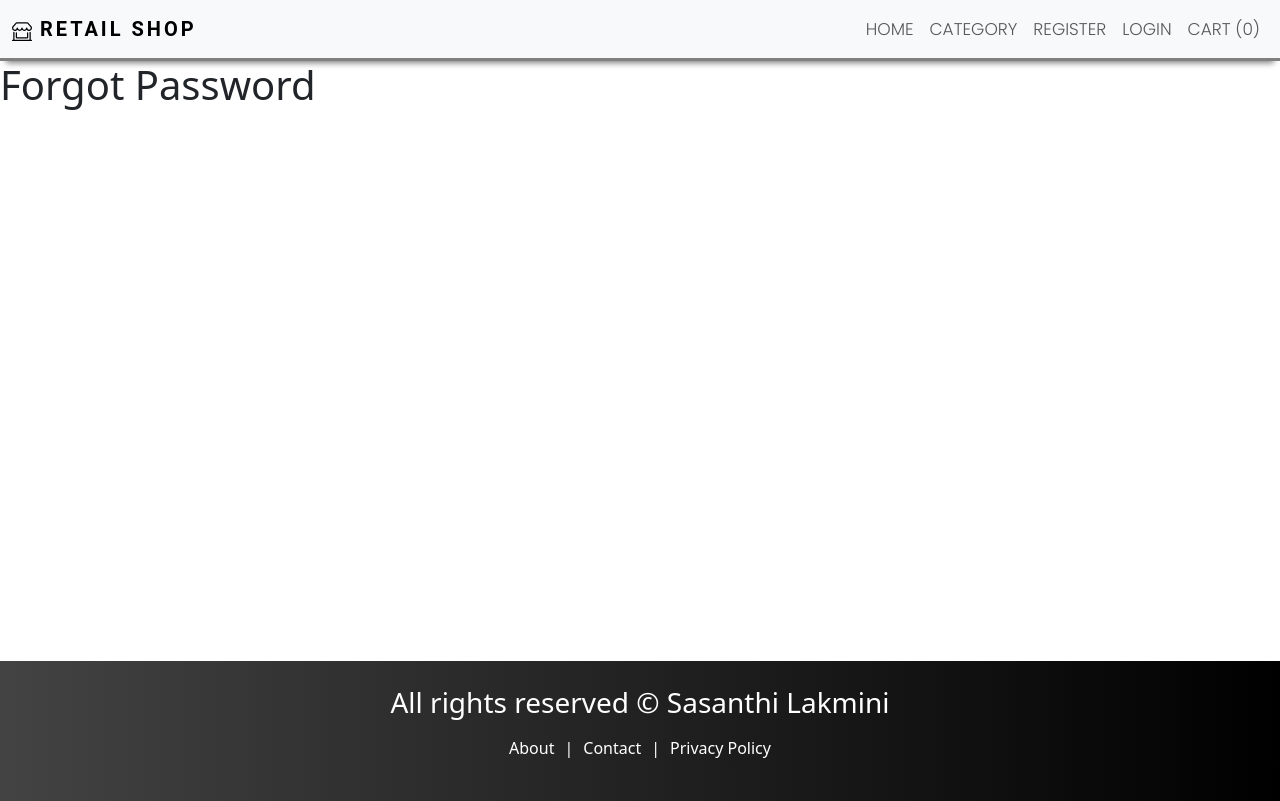
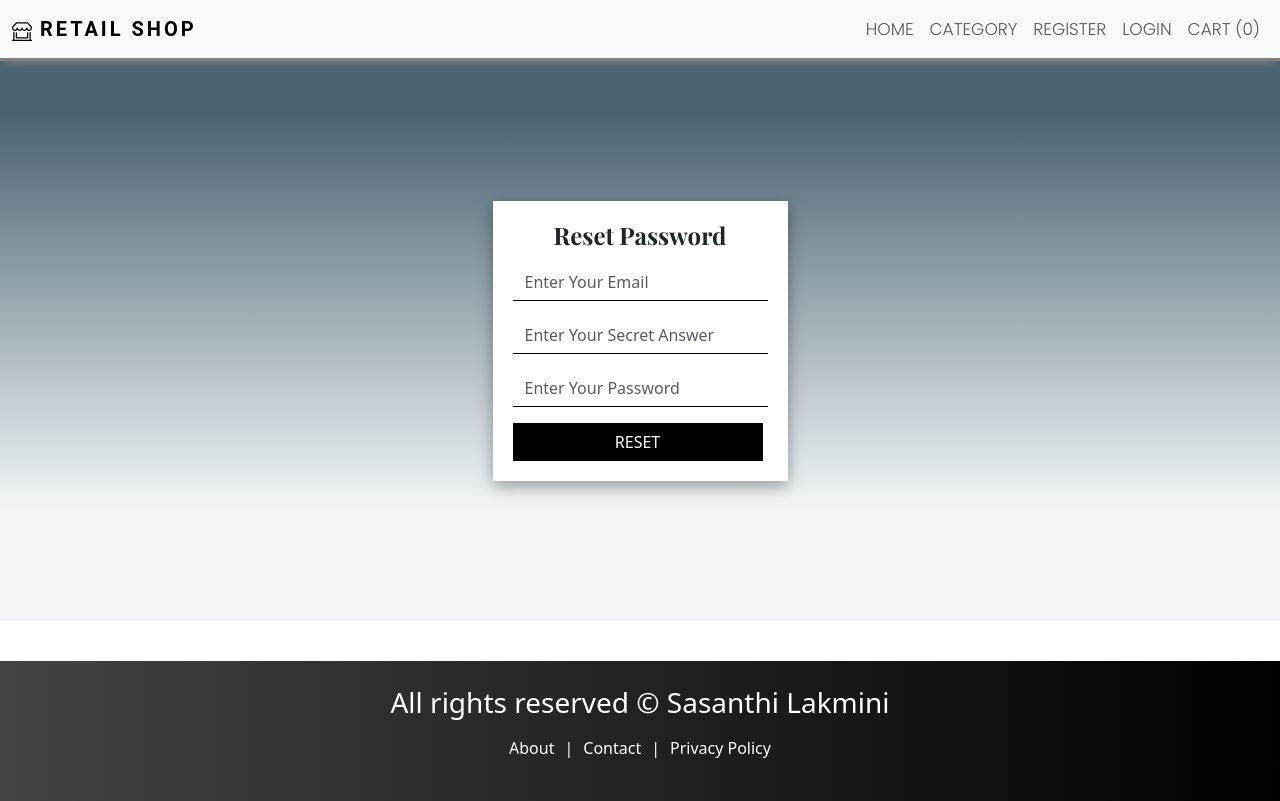
Before and after one commit to sasanthi65/wholesale-web, a React (Create React App) app in the folder client/: page /forgot-password in a window 1280 px wide. Built offline with nearby package versions, Linux system fonts and the light colour scheme.

Commit message:
forgot password setup

```diff
--- a/client/src/pages/Auth/ForgotPassword.js
+++ b/client/src/pages/Auth/ForgotPassword.js
@@ -1,10 +1,86 @@
-import React from "react";
+import React, { useState } from "react";
 import Layout from "../../components/Layout/Layout";
+import axios from "axios";
+import { useNavigate } from "react-router-dom";
+import toast from "react-hot-toast";
+import "../../styles/AuthStyles.css";
 
 const ForgotPassword = () => {
+  const [email, setEmail] = useState("");
+  const [newPassword, setNewPassword] = useState("");
+  const [answer, setAnswer] = useState("");
+
+  const navigate = useNavigate();
+
+  // form function
+  const handleSubmit = async (e) => {
+    e.preventDefault();
+    try {
+      const res = await axios.post(
+        `${process.env.REACT_APP_API}/api/v1/auth/forgot-password`,
+        {
+          email,
+          newPassword,
+          answer,
+        }
+      );
+      if (res && res.data.success) {
+        toast.success(res.data && res.data.message);
+
+        navigate("/login");
+      } else {
+        toast.error(res.data.message);
+      }
+    } catch (error) {
+      console.log(error);
+      toast.error("Something went wrong");
+    }
+  };
   return (
     <Layout>
-      <h1>Forgot Password</h1>
+      <div className="form-container ">
+        <form onSubmit={handleSubmit}>
+          <h4 className="title">Reset Password</h4>
+
+          <div className="mb-3">
+            <input
+              type="email"
+              value={email}
+              onChange={(e) => setEmail(e.target.value)}
+              className="form-control"
+              id="exampleInputEmail1"
+              placeholder="Enter Your Email "
+              required
+            />
+          </div>
+          <div className="mb-3">
+            <input
+              type="text"
+              value={answer}
+              onChange={(e) => setAnswer(e.target.value)}
+              className="form-control"
+              id="exampleInputAnswer"
+              placeholder="Enter Your Secret Answer "
+              required
+            />
+          </div>
+          <div className="mb-3">
+            <input
+              type="password"
+              value={newPassword}
+              onChange={(e) => setNewPassword(e.target.value)}
+              className="form-control"
+              id="exampleInputPassword"
+              placeholder="Enter Your Password"
+              required
+            />
+          </div>
+
+          <button type="submit" className="btn btn-primary">
+            RESET
+          </button>
+        </form>
+      </div>
     </Layout>
   );
 };
--- a/client/src/pages/Auth/Login.js
+++ b/client/src/pages/Auth/Login.js
@@ -79,7 +79,7 @@
             </button>
           </div>
           <button type="submit" className="btn btn-primary">
-            Login
+            LOGIN
           </button>
         </form>
       </div>
--- a/client/src/pages/Auth/Register.js
+++ b/client/src/pages/Auth/Register.js
@@ -100,13 +100,13 @@
               value={answer}
               onChange={(e) => setAnswer(e.target.value)}
               className="form-control"
-              id="exampleInputPhone"
+              id="exampleInputAnswer"
               placeholder="What is your favorite song?"
               required
             />
           </div>
           <button type="submit" className="btn btn-primary">
-            Register
+            REGISTER
           </button>
         </form>
       </div>
```
Also changed, not shown: 1 other file (tests, documents, lock files or other folders).
